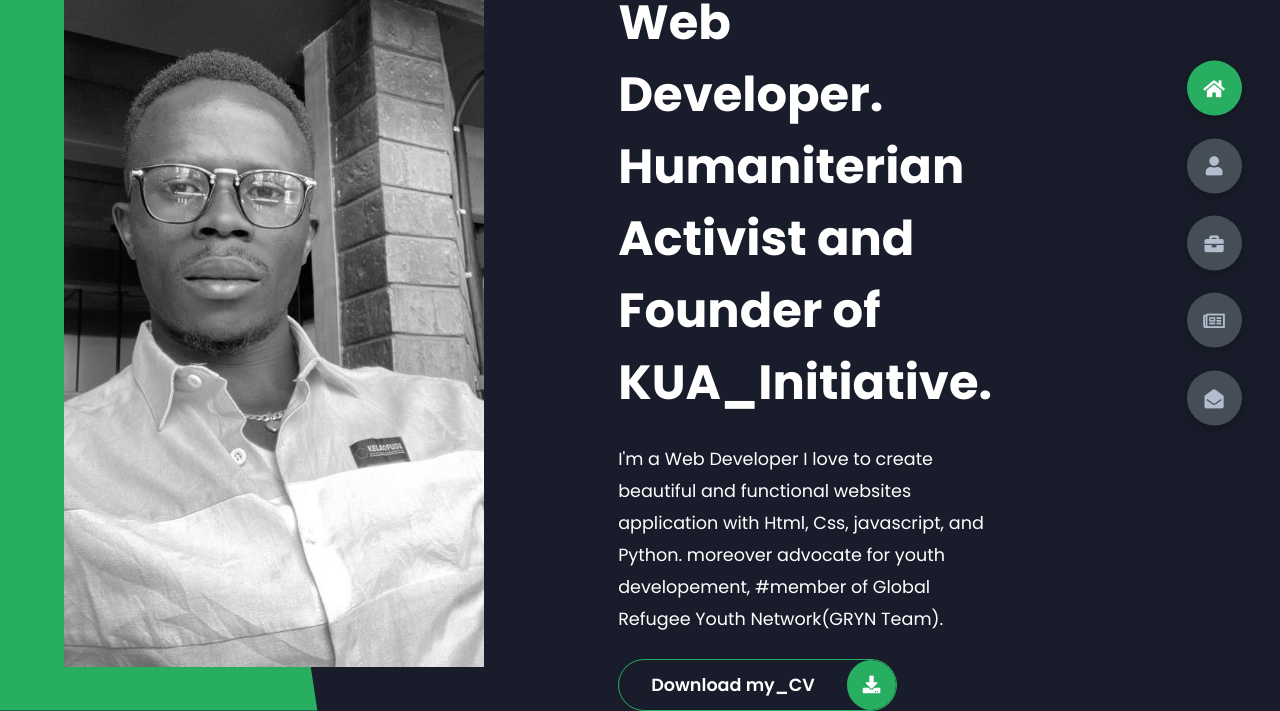
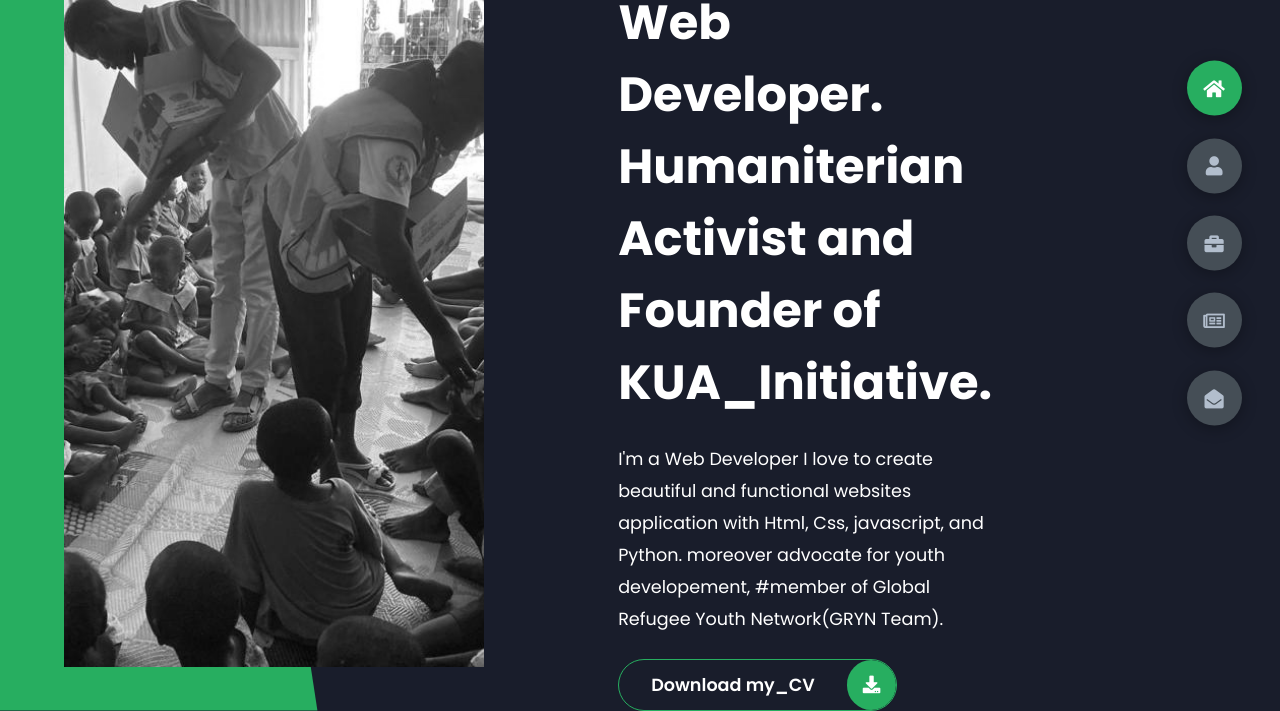
Before and after one commit to Kaomab/kaomab.github.io, a plain HTML site: page index.html in a window 1280 px wide. Shown: the part 157-868 px from the top of the page. Drawn offline with Linux system fonts and the light colour scheme.

Commit message:
change profile picture

```diff
--- a/index.html
+++ b/index.html
@@ -17,7 +17,7 @@
             <div class="left-header">
                 <div class="h-shape"></div>
                 <div class="image">
-                    <img src="img/ownpic.jpeg" alt="">
+                    <img src="img/childcre.jpg" alt="">
                 </div>
             </div>
             <div class="right-header">
```
Also changed, not shown: img/childcre.jpg (added).
